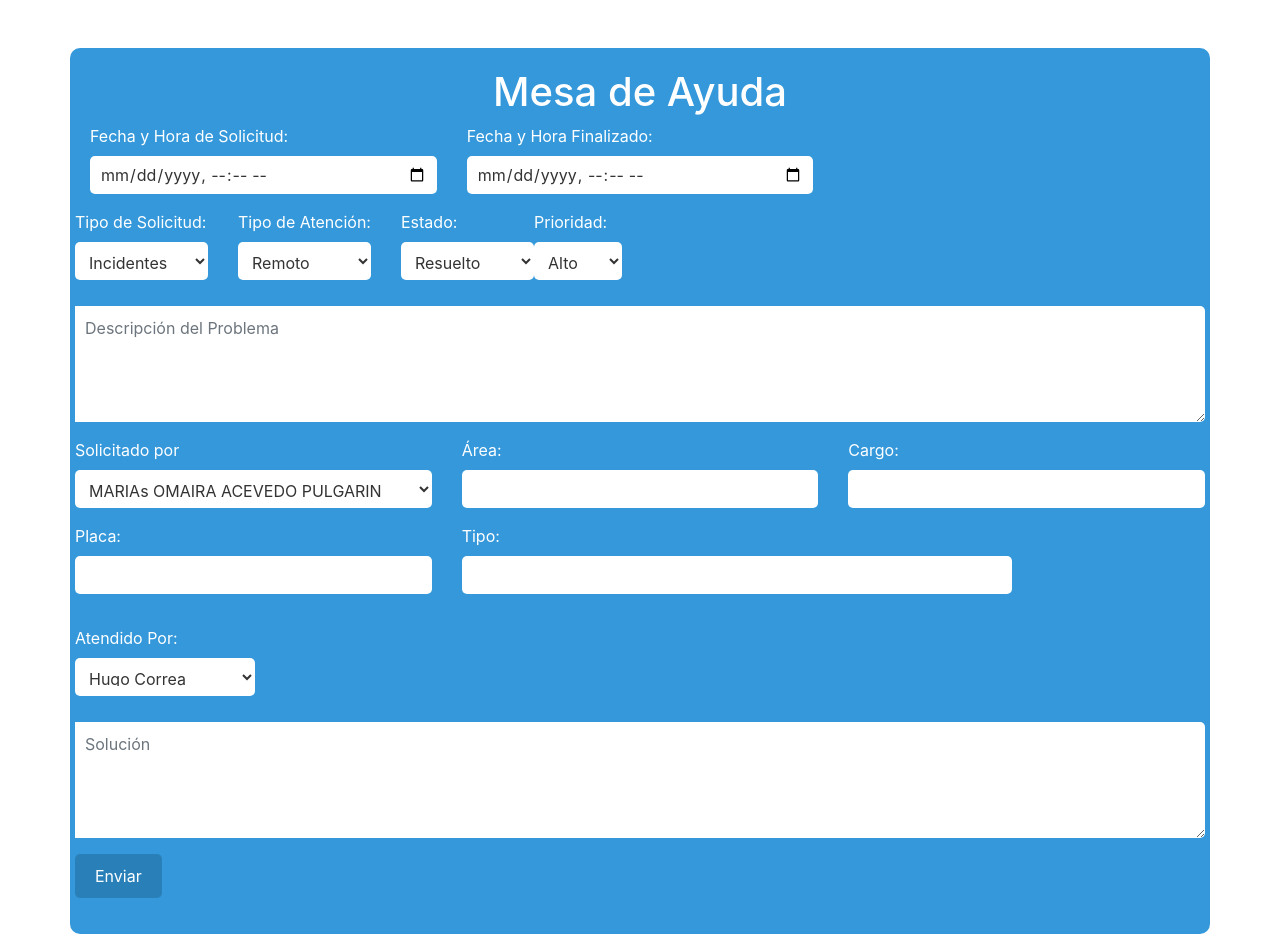
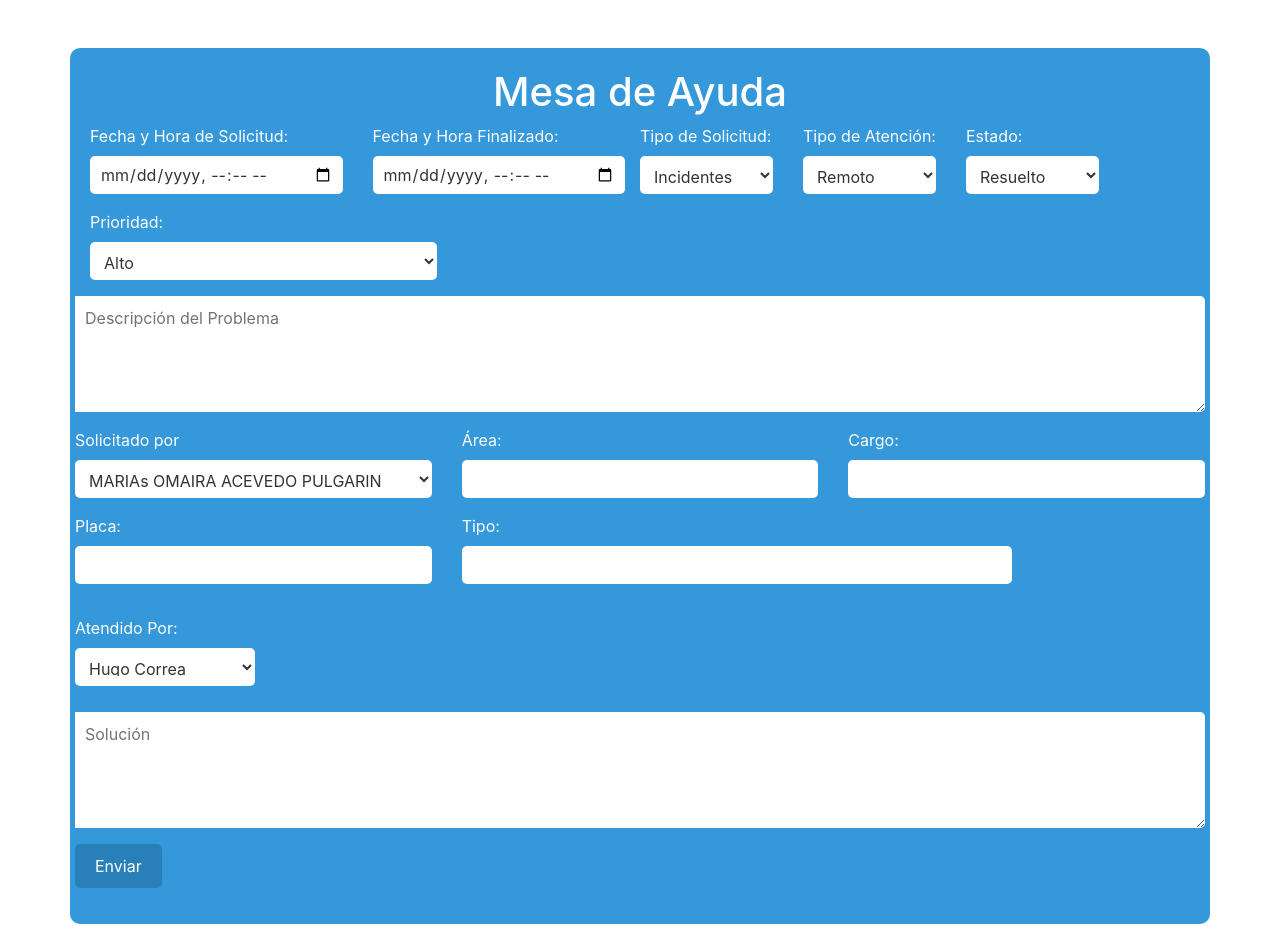
Before and after one commit to IsabelMon/Help_Desk, a Node server app: template src/views/html/hojaEncuesta.html in a window 1280 px wide. Shown: the part 56-990 px from the top of the page. Run offline with Node 20, Linux system fonts and the light colour scheme; the template is opened without the code that fills it, so the values that code supplies are empty; some libraries are stand-ins or nearby versions.

Commit message:
se organiza el formulario

```diff
--- a/src/app.js
+++ b/src/app.js
@@ -26,7 +26,7 @@
   res.sendFile(path.join(__dirname, 'views/html/login.html'));
 });
 
-app.get('/hojaEncuesta', (req, res) => {
+app.get('/hojaEncuesta.html', (req, res) => {
   res.sendFile(path.join(__dirname, 'views/html/hojaEncuesta.html'));
 });
 app.get('/buscarequipos', (req, res) => {
--- a/src/spreadsheet.js
+++ b/src/spreadsheet.js
@@ -67,6 +67,8 @@
   }
 }
 
+
+
 module.exports = {
   escribirEnGoogleSheet : escribirEnGoogleSheet
 }
--- a/src/views/html/hojaEncuesta.html
+++ b/src/views/html/hojaEncuesta.html
@@ -9,12 +9,13 @@
   <link href="https://cdnjs.cloudflare.com/ajax/libs/typeahead.js-bootstrap-css/1.2.1/typeaheadjs.min.css" rel="stylesheet">
   <title>Formulario para Mesa de Ayuda</title>
   <style>
-    /* Estilos para el formulario */
+
     .container {
         background-color: #3498db; /* Color de fondo azul */
         color: #fff; /* Color de texto blanco */
         padding: 20px;
         border-radius: 10px; /* Bordes redondeados */
+        width: 300;
     }
 
     .container h1 {
@@ -73,16 +74,16 @@
     <form method="POST" action="/">
       <div class="row">
         <!-- Fecha y Hora de Solicitud -->
-        <div class="col-md-4">
-          <div class="mb-3">
+        <div class="col-md-3">
+          <div class="mb-2">
             <label class="form-label" for="fechaHoraSolicitud">Fecha y Hora de Solicitud:</label>
             <input type="datetime-local" class="form-control" id="fechaHoraSolicitud" name="fechaHoraSolicitud">
           </div>
         </div>
 
         <!-- Fecha y Hora Finalizado -->
-        <div class="col-md-4">
-          <div class=" mb-3">
+        <div class="col-md-3">
+          <div class=" mb-2">
             <label class="form-label" for="fechaHoraFinalizado">Fecha y Hora Finalizado:</label>
             <input type="datetime-local" class="form-control" id="fechaHoraFinalizado" name="fechaHoraFinalizado">
           </div>
@@ -124,13 +125,16 @@
       </div>
 
       <!-- Prioridad -->
-      <div class=" mb-3">
-        <label class="form-label" for="prioridad">Prioridad:</label>
+      <div class=" col-md-4">
+        <div class=" mb-3">
+          <label class="form-label" for="prioridad">Prioridad:</label>
         <select class="form-control" id="prioridad" name="prioridad">
           <option value="Alto">Alto</option>
           <option value="Medio">Medio</option>
           <option value="Bajo">Bajo</option>
         </select>
+        </div>
+
       </div>
 
       <!-- Descripción del Problema -->
--- a/src/views/html/sistemas.html
+++ b/src/views/html/sistemas.html
@@ -7,5 +7,6 @@
 </head>
 <body>
     <h1>Sistemas</h1>
+    <a href="hojaEncuesta.html">Hoja de Requerimiento</a>
 </body>
 </html>
```
